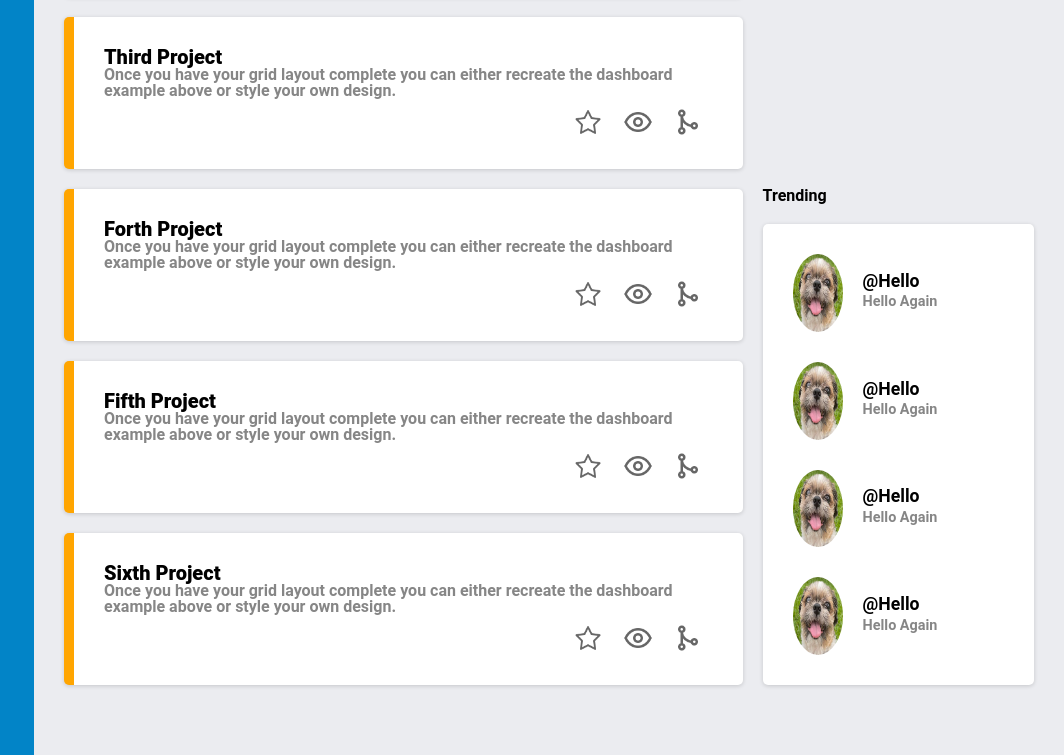
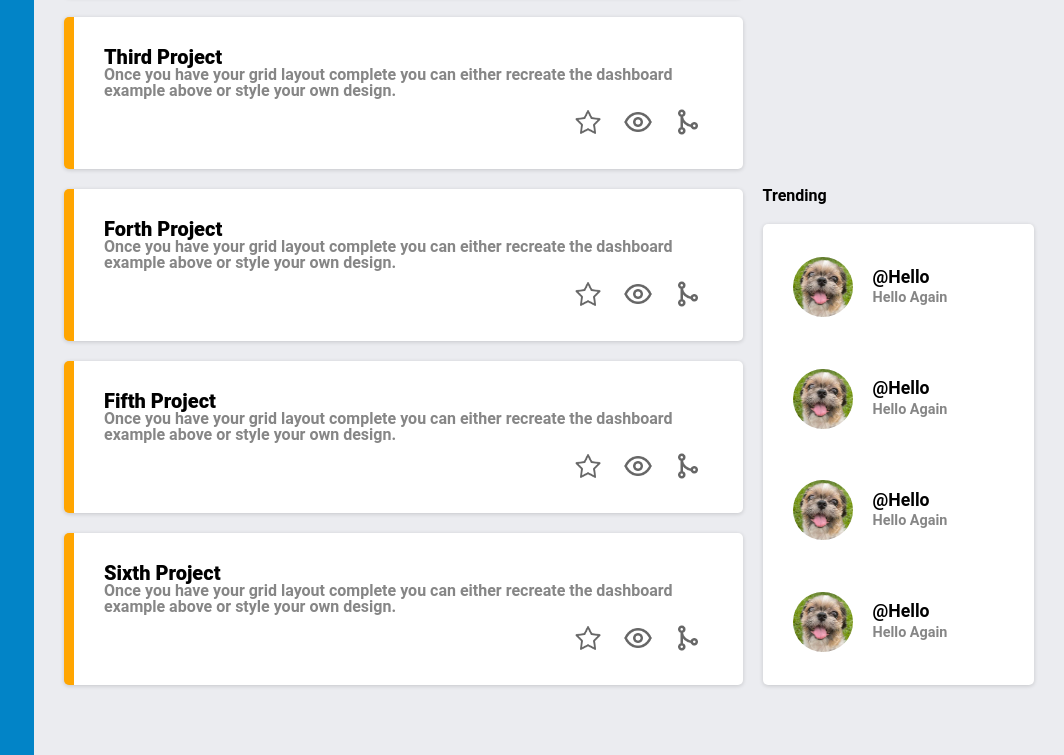
Before and after one commit to Bryan-LohJW/odin-admin-dashboard, a plain HTML site: page index.html in a window 1280 px wide. Shown: the part 547-1302 px from the top of the page, without its empty margins (216-1280 px from the left). Drawn offline with Linux system fonts and the light colour scheme.

Commit message:
fix: trending picture aspect ratio

```diff
--- a/style.css
+++ b/style.css
@@ -361,9 +361,9 @@ table {
     display:grid;
     grid-template-rows: repeat(4, 1fr);
     justify-items: flex-start;
-    gap: 30px;
+    gap: 15px;
 
-    padding: 30px;
+    padding: 15px 30px;
     background-color: var(--white-font);
     box-shadow: var(--box-shadow);
     border-radius: var(--card-radius);
@@ -371,18 +371,19 @@ table {
 
 .trend {
     display: grid;
-    grid-template-columns: 50px 1fr;
+    grid-template-columns: minmax(60px, 1fr) 5fr;
     grid-column-gap: 20px;
     grid-row-gap: 5px;
-    grid-template-rows: 1fr 1fr;
+    grid-template-rows: repeat(auto-fill, 1fr)
 }
 
 .trending img {
     grid-area: 1/1/3/2;
+    align-self: center;
 
     max-width: 100%;
     aspect-ratio: 1;
-    height: 100%;
+    height:auto;
     border-radius: 50%;
 }
 
```
